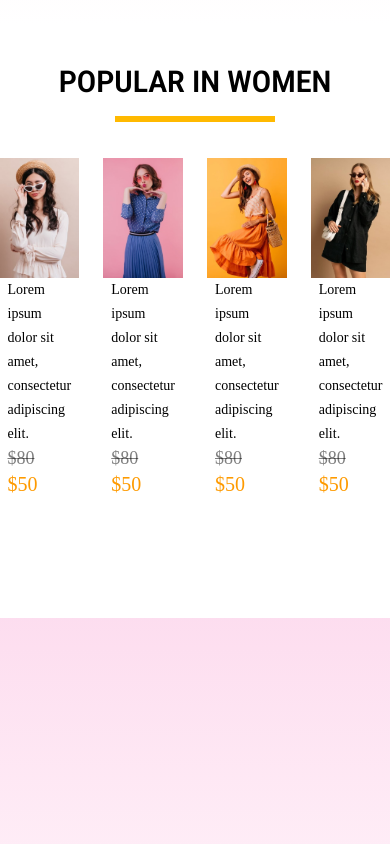
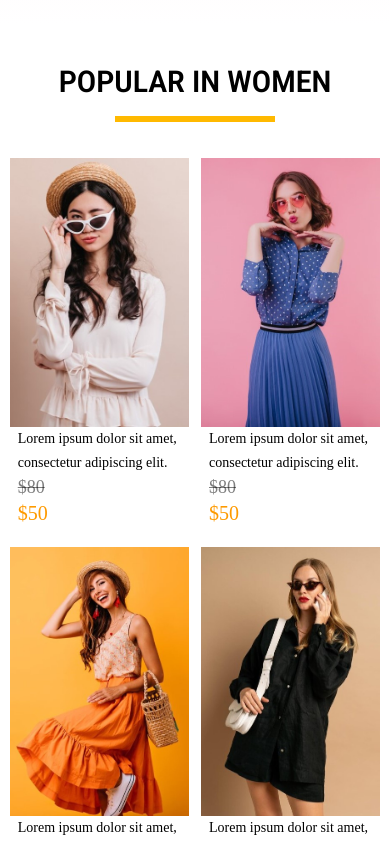
Before and after one commit to riyudev/E-Commerce-Website, a React (Vite) app: page / in a window 390 px wide. Shown: the part 820-1664 px from the top of the page. Built offline with nearby package versions, Linux system fonts and the light colour scheme; a web font is replaced by a local one.

Commit message:
responsive Popular

```diff
--- a/src/components/Popular.jsx
+++ b/src/components/Popular.jsx
@@ -5,10 +5,10 @@ import Item from "./Items";
 const Popular = () => {
   return (
     <div className="flex items-center justify-center">
-      <div className="w-[90%] place-items-center space-y-4">
+      <div className="laptop:w-[90%] w-[95%] place-items-center space-y-4">
         <h3>POPULAR IN WOMEN</h3>
         <hr className="w-40 border-[3px] border-amber-400" />
-        <div className="flex space-x-6">
+        <div className="laptop:grid-cols-4 tablet:gap-x-6 grid w-auto grid-cols-2 gap-x-3">
           {dataProduct.map((item, i) => {
             return (
               <Item
```
